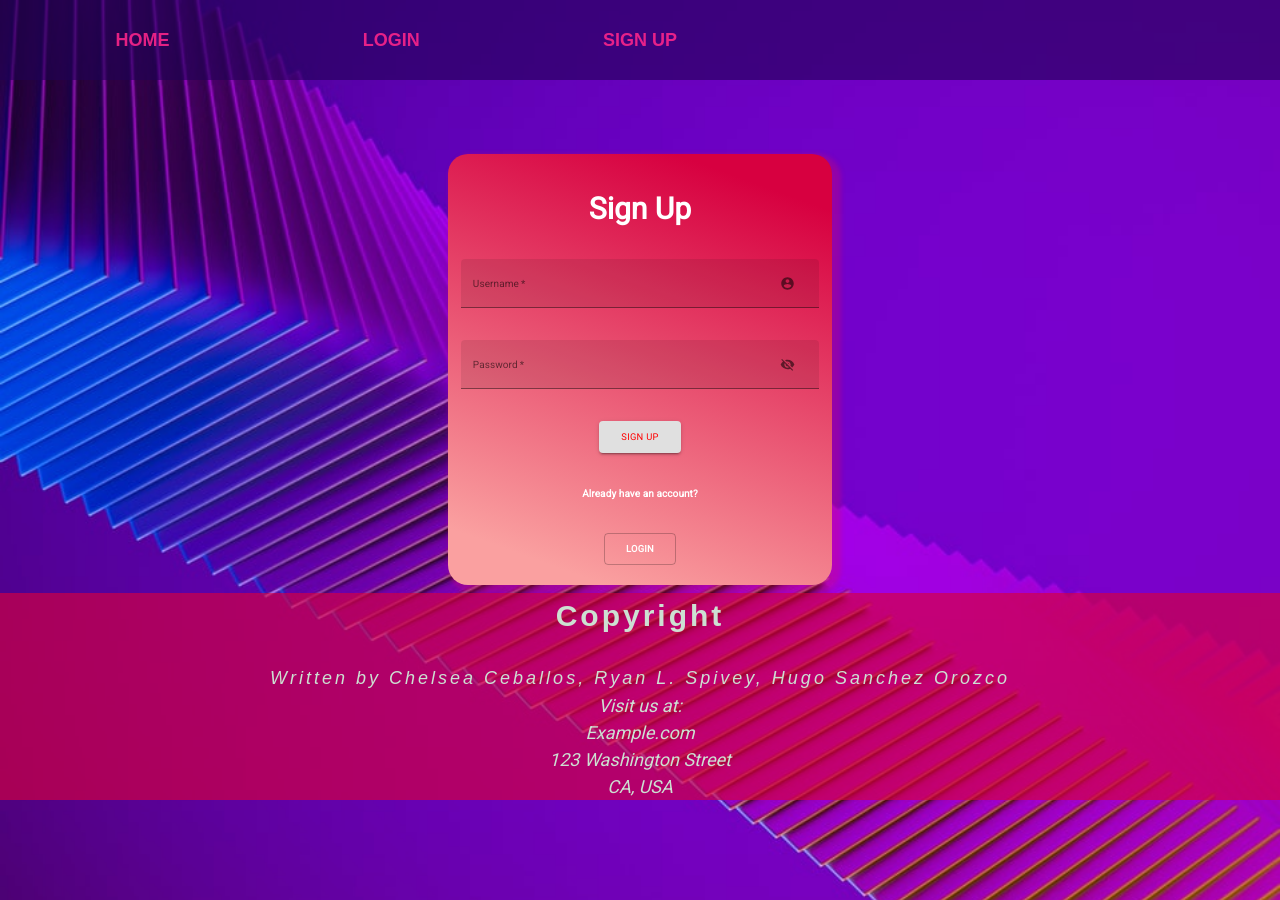
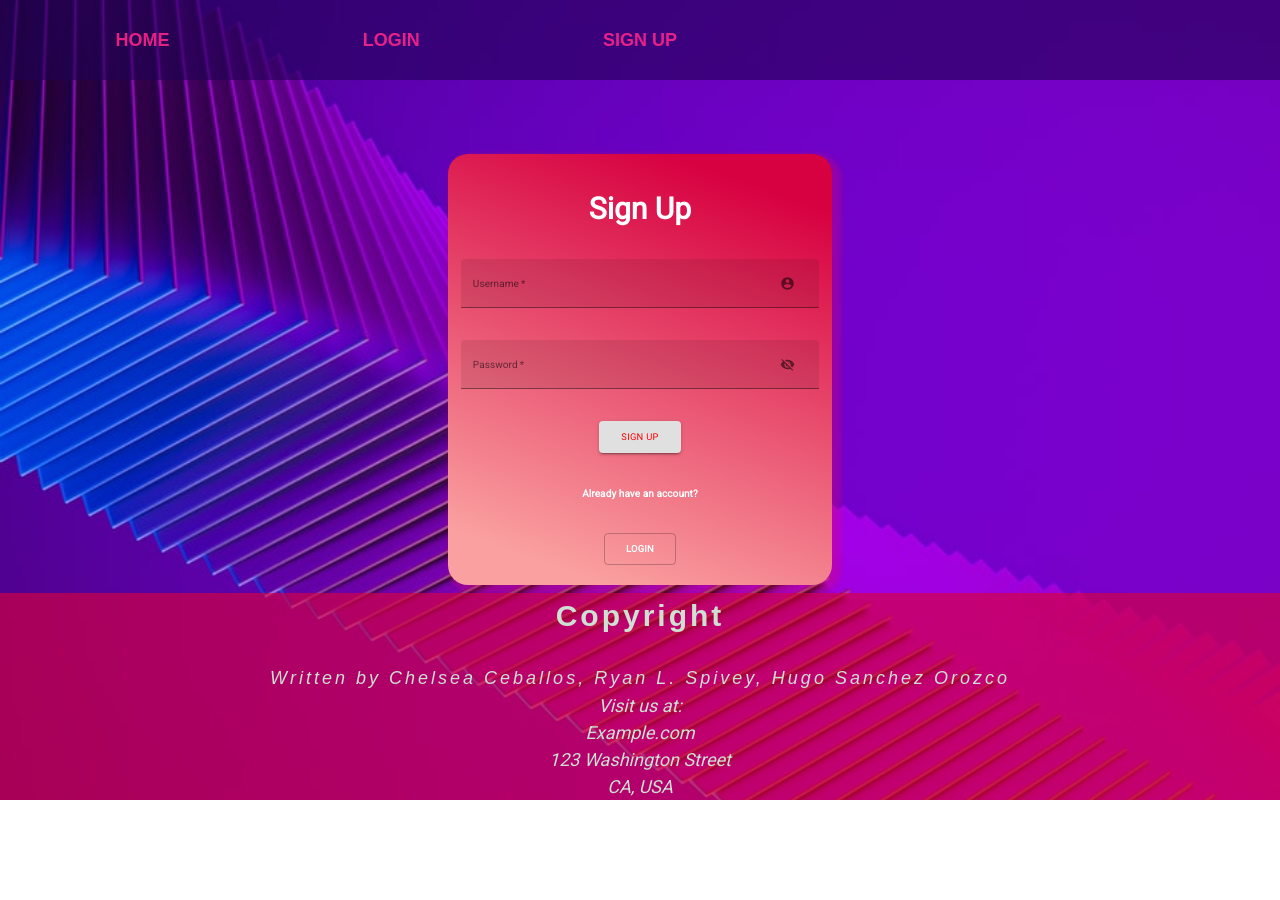
Before and after one commit to Pintereach-03/Frontend, a React (Create React App) app: page /register in a window 1280 px wide. After the commit the page ends 800 px from the top, so only its background shows below. Built offline with nearby package versions, Linux system fonts and the light colour scheme.

Commit message:
no merge conflicts

```diff
--- a/src/Styles/LandingPage.css
+++ b/src/Styles/LandingPage.css
@@ -21,8 +21,6 @@
     background-repeat: no-repeat;
     background-position: center;
     background-attachment: fixed;
-
-    margin-bottom: 100px;
   }
   h1,
   h2,
--- a/src/components/SignUpForm.js
+++ b/src/components/SignUpForm.js
@@ -9,7 +9,6 @@ import {
   Typography,
   Button,
   IconButton
-  // makeStyles
 } from "@material-ui/core";
 import { AccountCircle, Visibility, VisibilityOff } from "@material-ui/icons";
 
```
